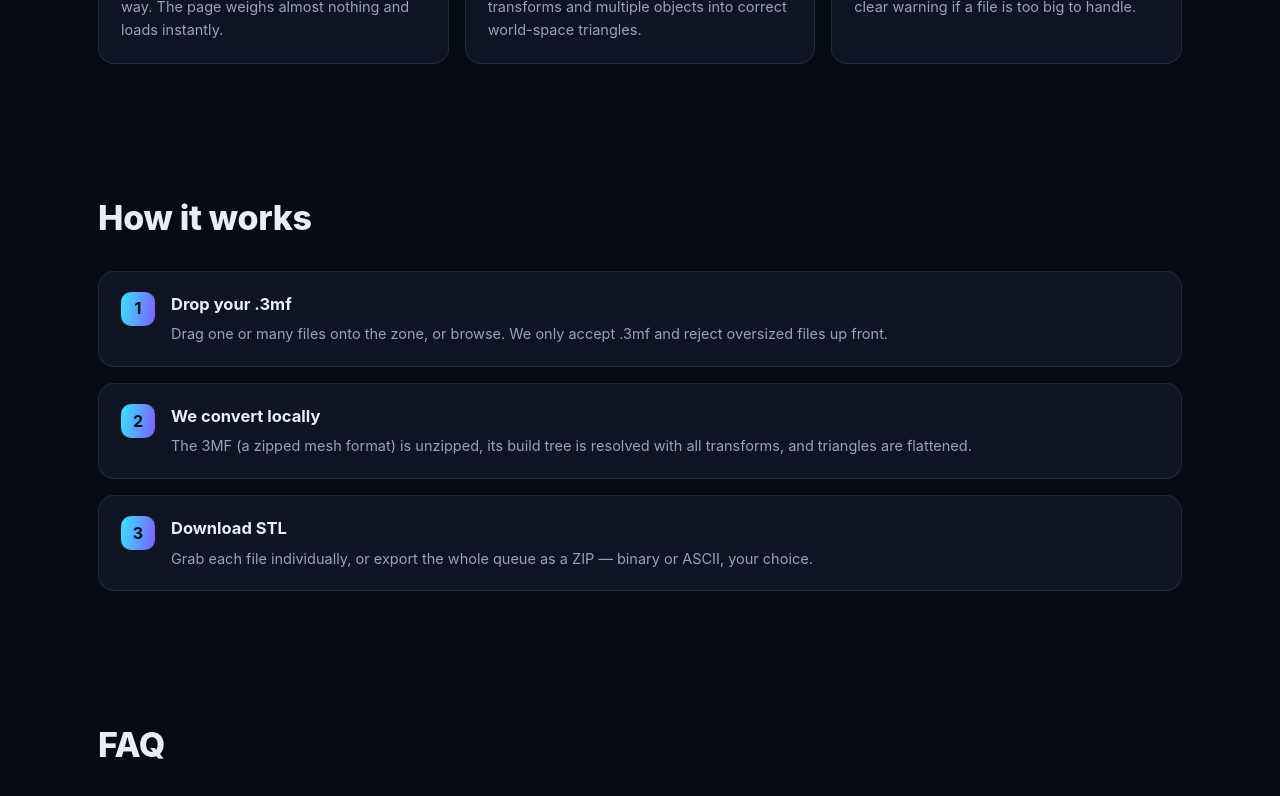
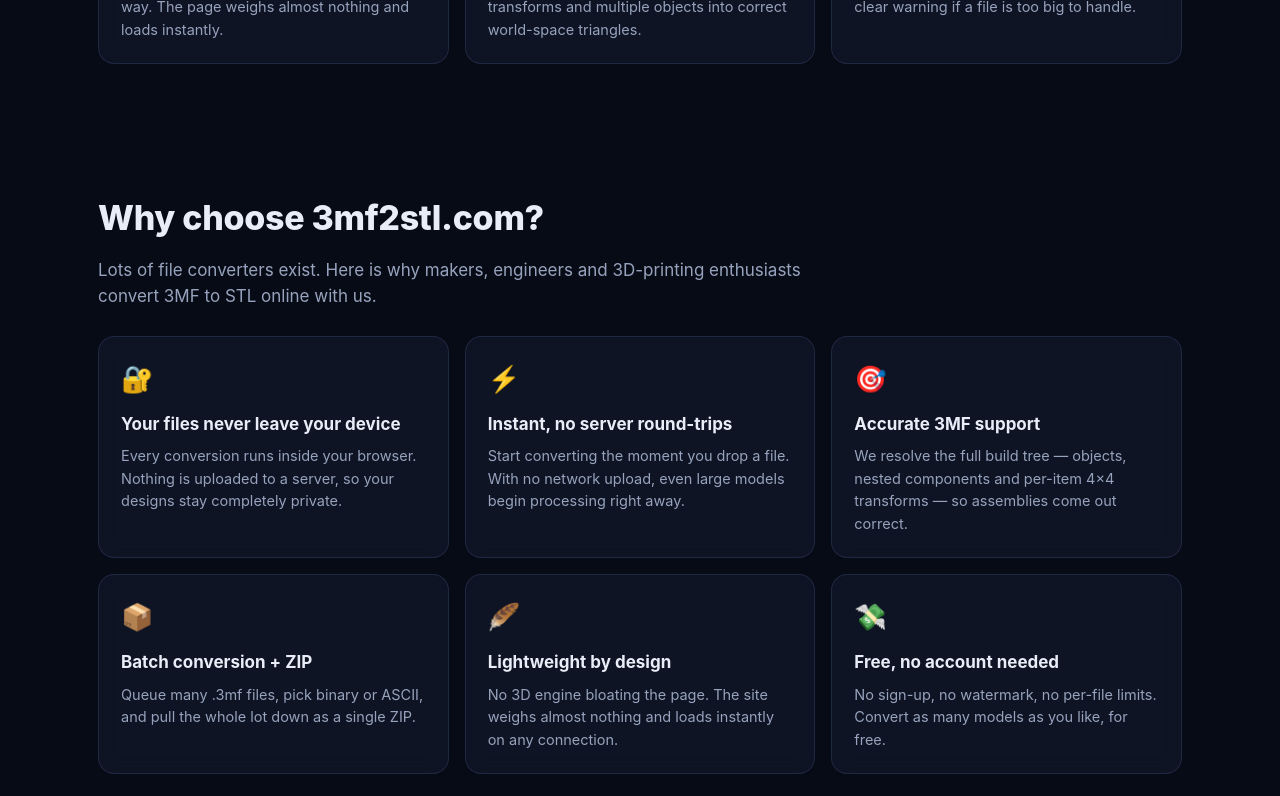
Before and after one commit to LeonaDavinci/3mf2stl, a Next.js app: page / in a window 1280 px wide. Shown: the part 1480-2276 px from the top of the page. Built offline with nearby package versions, Linux system fonts and the light colour scheme.

Commit message:
SEO: title=keyword '3MF to STL Converter Online', add 'Why choose 3mf2stl.com' section, JSON-LD, canonical, force-static SSG

```diff
--- a/app/globals.css
+++ b/app/globals.css
@@ -548,6 +548,12 @@ a {
   font-weight: 800;
   letter-spacing: -0.3px;
 }
+.section-lede {
+  color: var(--muted);
+  font-size: clamp(15px, 2vw, 17px);
+  max-width: 720px;
+  margin: -14px 0 26px;
+}
 .grid {
   display: grid;
   grid-template-columns: repeat(auto-fit, minmax(260px, 1fr));
--- a/app/layout.tsx
+++ b/app/layout.tsx
@@ -2,18 +2,37 @@ import type { Metadata } from "next";
 import "./globals.css";
 
 export const metadata: Metadata = {
-  title: "3MF TO STL — Convert 3MF to STL in your browser",
+  // Primary keyword as the page title, per SEO request.
+  title: "3MF to STL Converter Online",
   metadataBase: new URL("https://www.3mf2stl.com"),
   description:
-    "Fast, private, fully client-side 3MF to STL converter. No uploads, 150 MB per file, real progress reporting, batch ZIP export. Built with Next.js.",
-  keywords: ["3MF", "STL", "converter", "mesh", "CAD", "3D printing", "Next.js"],
+    "Convert 3MF to STL online for free, 100% in your browser. No uploads, up to 150 MB per file, real-time progress, batch ZIP export, and accurate 3MF build-tree support for 3D printing.",
+  keywords: [
+    "3MF to STL converter online",
+    "3MF to STL",
+    "convert 3MF to STL",
+    "3MF converter",
+    "STL converter",
+    "online 3MF to STL",
+    "3D printing converter",
+  ],
   authors: [{ name: "3MF TO STL" }],
+  applicationName: "3MF TO STL",
+  alternates: { canonical: "/" },
+  robots: { index: true, follow: true },
   openGraph: {
-    title: "3MF TO STL — 3MF to STL converter",
+    title: "3MF to STL Converter Online — Free & Private",
     url: "https://www.3mf2stl.com",
     description:
-      "Private, in-browser 3MF → STL conversion. No uploads, real progress, batch export.",
+      "Free 3MF to STL conversion that runs entirely in your browser. No uploads, real-time progress, batch ZIP export.",
+    siteName: "3MF TO STL",
     type: "website",
+  },
+  twitter: {
+    card: "summary_large_image",
+    title: "3MF to STL Converter Online — Free & Private",
+    description:
+      "Convert 3MF to STL online, 100% in your browser. No uploads, up to 150 MB, batch export.",
   },
 };
 
--- a/app/page.tsx
+++ b/app/page.tsx
@@ -1,9 +1,36 @@
 import Converter from "@/components/Converter";
 import ThemeToggle from "@/components/ThemeToggle";
 
+// Fully static prerendering for best SEO + instant loads.
+export const dynamic = "force-static";
+
 export default function Home() {
+  const jsonLd = {
+    "@context": "https://schema.org",
+    "@type": "WebApplication",
+    name: "3MF to STL Converter Online",
+    url: "https://www.3mf2stl.com",
+    applicationCategory: "UtilitiesApplication",
+    operatingSystem: "Any",
+    offers: { "@type": "Offer", price: "0", priceCurrency: "USD" },
+    description:
+      "Convert 3MF to STL online for free, entirely in your browser. No uploads, up to 150 MB per file, batch ZIP export.",
+    featureList: [
+      "Client-side 3MF to STL conversion",
+      "No file uploads — fully private",
+      "Binary and ASCII STL output",
+      "Batch conversion with ZIP export",
+      "Up to 150 MB per file",
+    ],
+  };
+
   return (
     <div className="page">
+      <script
+        type="application/ld+json"
+        dangerouslySetInnerHTML={{ __html: JSON.stringify(jsonLd) }}
+      />
+
       <div className="aurora" aria-hidden />
 
       <header className="nav">
@@ -114,6 +141,64 @@ export default function Home() {
           </div>
         </section>
 
+        <section id="why" className="section">
+          <h2>Why choose 3mf2stl.com?</h2>
+          <p className="section-lede">
+            Lots of file converters exist. Here is why makers, engineers and
+            3D-printing enthusiasts convert 3MF to STL online with us.
+          </p>
+          <div className="grid">
+            <div className="card">
+              <div className="card-ic">🔐</div>
+              <h3>Your files never leave your device</h3>
+              <p>
+                Every conversion runs inside your browser. Nothing is uploaded to a
+                server, so your designs stay completely private.
+              </p>
+            </div>
+            <div className="card">
+              <div className="card-ic">⚡</div>
+              <h3>Instant, no server round-trips</h3>
+              <p>
+                Start converting the moment you drop a file. With no network
+                upload, even large models begin processing right away.
+              </p>
+            </div>
+            <div className="card">
+              <div className="card-ic">🎯</div>
+              <h3>Accurate 3MF support</h3>
+              <p>
+                We resolve the full build tree — objects, nested components and
+                per-item 4×4 transforms — so assemblies come out correct.
+              </p>
+            </div>
+            <div className="card">
+              <div className="card-ic">📦</div>
+              <h3>Batch conversion + ZIP</h3>
+              <p>
+                Queue many .3mf files, pick binary or ASCII, and pull the whole lot
+                down as a single ZIP.
+              </p>
+            </div>
+            <div className="card">
+              <div className="card-ic">🪶</div>
+              <h3>Lightweight by design</h3>
+              <p>
+                No 3D engine bloating the page. The site weighs almost nothing and
+                loads instantly on any connection.
+              </p>
+            </div>
+            <div className="card">
+              <div className="card-ic">💸</div>
+              <h3>Free, no account needed</h3>
+              <p>
+                No sign-up, no watermark, no per-file limits. Convert as many models
+                as you like, for free.
+              </p>
+            </div>
+          </div>
+        </section>
+
         <section id="how" className="section">
           <h2>How it works</h2>
           <ol className="steps">
```
